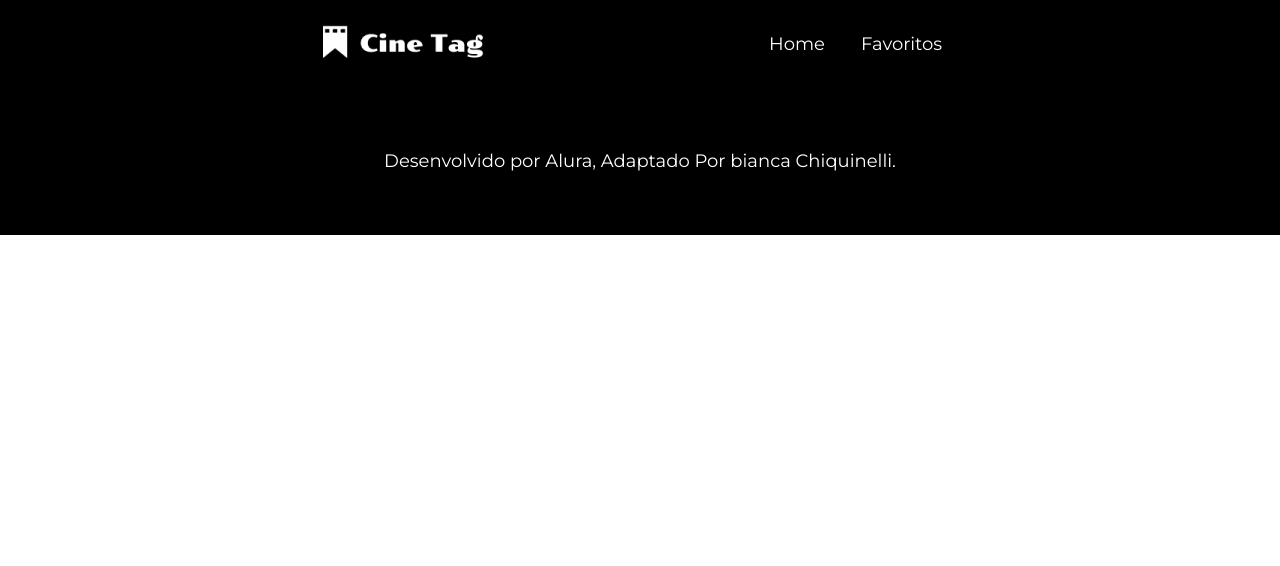
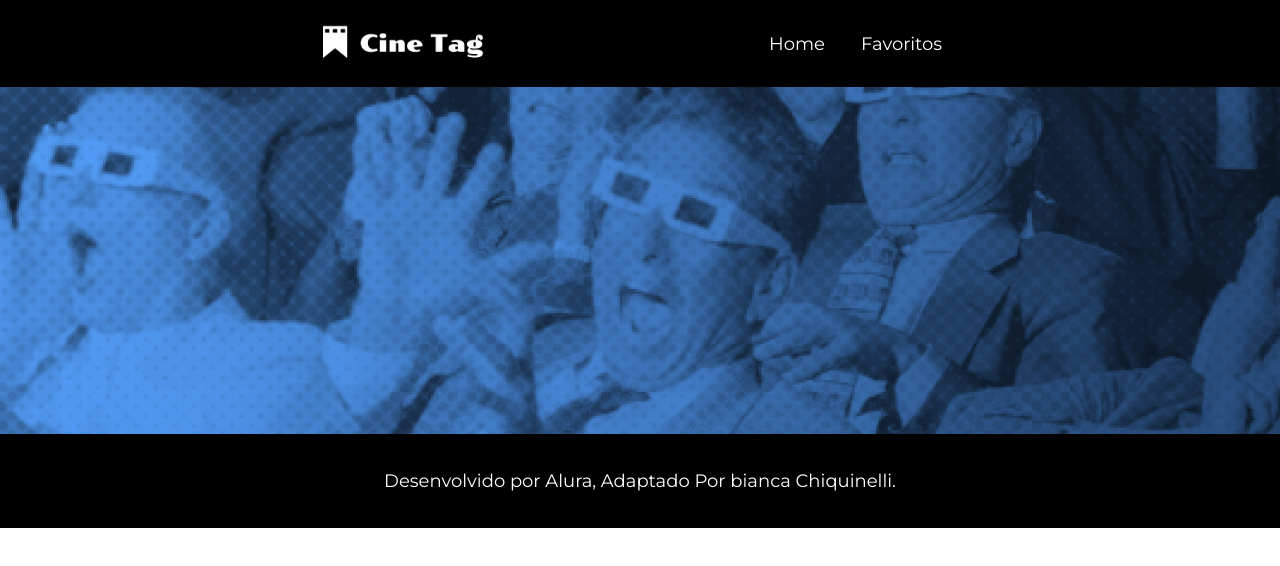
Before and after one commit to chiquinelli-bia/cinetag, a React (Vite) app: page / in a window 1280 px wide. Shown: the top 566 px of the page. Built offline with nearby package versions, Linux system fonts and the light colour scheme.

Commit message:
feat(Banner): cria componente e importa

```diff
--- /dev/null
+++ b/src/components/banner/banner.jsx
@@ -0,0 +1,11 @@
+import styles from "./banner.module.css";
+function Banner({ imagem }) {
+  return (
+    <div
+      className={styles.capa}
+      style={{ backgroundImage: `url('/imagens/banner-${imagem}.png')` }}
+    ></div>
+  );
+}
+
+export default Banner;
--- /dev/null
+++ b/src/components/banner/banner.module.css
@@ -0,0 +1,6 @@
+.capa {
+  width: 100%;
+  height: 347px;
+  background-size: cover;
+  background-repeat: no-repeat;
+}
--- a/src/components/rodape/rodape.module.css
+++ b/src/components/rodape/rodape.module.css
@@ -2,6 +2,6 @@
   background-color: var(--preto);
   color: var(--branco);
   text-align: center;
-  padding: 2.5em;
+  padding: 1em;
   font-size: 18px;
 }
--- a/src/pages/Inicio.jsx
+++ b/src/pages/Inicio.jsx
@@ -1,10 +1,12 @@
 import Rodape from "../components/rodape/rodape.jsx";
 import Cabecalho from "../components/cabecalho/cabecalho.jsx";
+import Banner from "../components/banner/banner.jsx";
 
 function Inicio() {
   return (
     <>
       <Cabecalho />
+      <Banner imagem="home" />
       <Rodape />
     </>
   );
```
